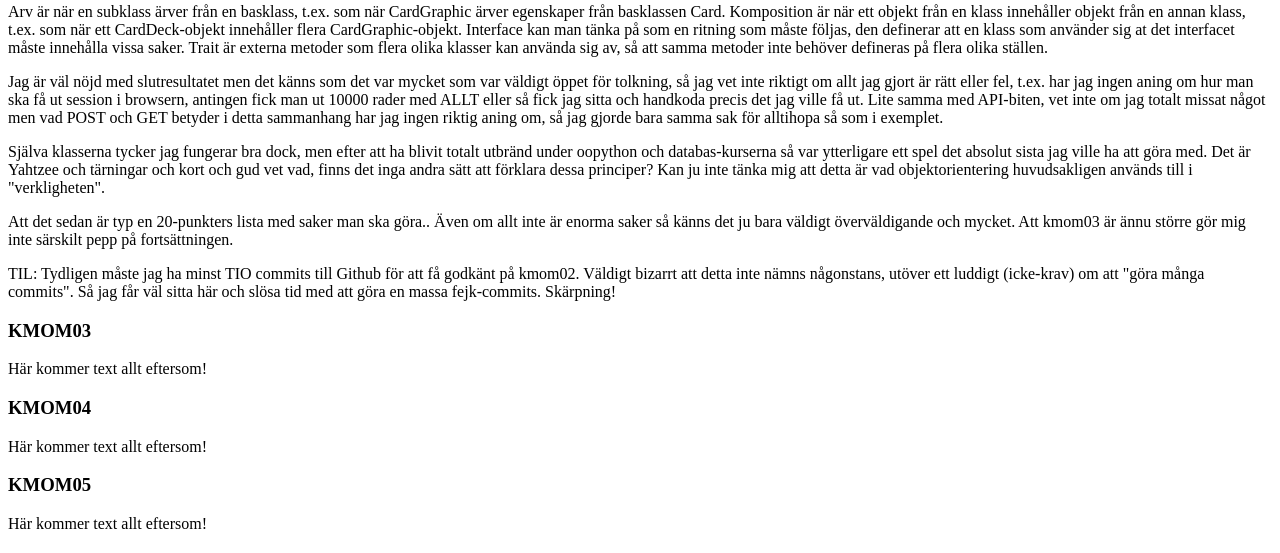
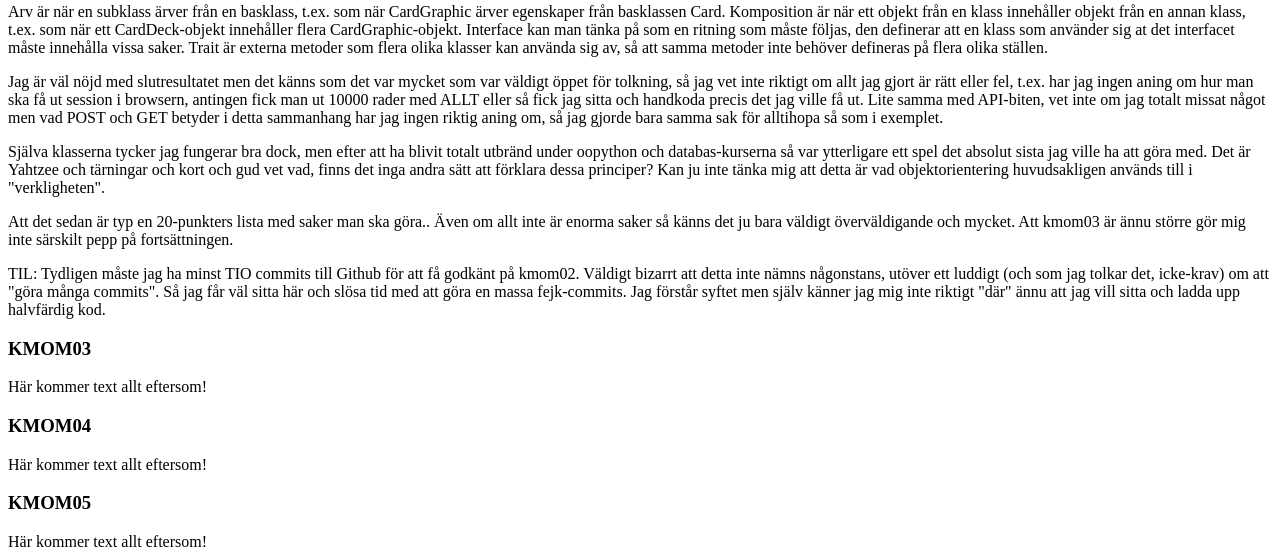
Before and after one commit to claes-k/mvc, a Symfony app: template templates/report.html.twig in a window 1280 px wide. Shown: the part 596-1149 px from the top of the page. Run offline with Twig, Linux system fonts and the light colour scheme; the template is opened without the code that fills it, so the values that code supplies are empty; some libraries are stand-ins or nearby versions.

Commit message:
Update report text

```diff
--- a/templates/report.html.twig
+++ b/templates/report.html.twig
@@ -27,7 +27,7 @@
 
             <p>Att det sedan är typ en 20-punkters lista med saker man ska göra.. Även om allt inte är enorma saker så känns det ju bara väldigt överväldigande och mycket. Att kmom03 är ännu större gör mig inte särskilt pepp på fortsättningen.</p>
 
-            <p>TIL: Tydligen måste jag ha minst TIO commits till Github för att få godkänt på kmom02. Väldigt bizarrt att detta inte nämns någonstans, utöver ett luddigt (icke-krav) om att "göra många commits". Så jag får väl sitta här och slösa tid med att göra en massa fejk-commits. Skärpning!</p>
+            <p>TIL: Tydligen måste jag ha minst TIO commits till Github för att få godkänt på kmom02. Väldigt bizarrt att detta inte nämns någonstans, utöver ett luddigt (och som jag tolkar det, icke-krav) om att "göra många commits". Så jag får väl sitta här och slösa tid med att göra en massa fejk-commits. Jag förstår syftet men själv känner jag mig inte riktigt "där" ännu att jag vill sitta och ladda upp halvfärdig kod.</p>
 
             <h3 id="kmom03">KMOM03</h3>
             <p>Här kommer text allt eftersom!</p>
```
